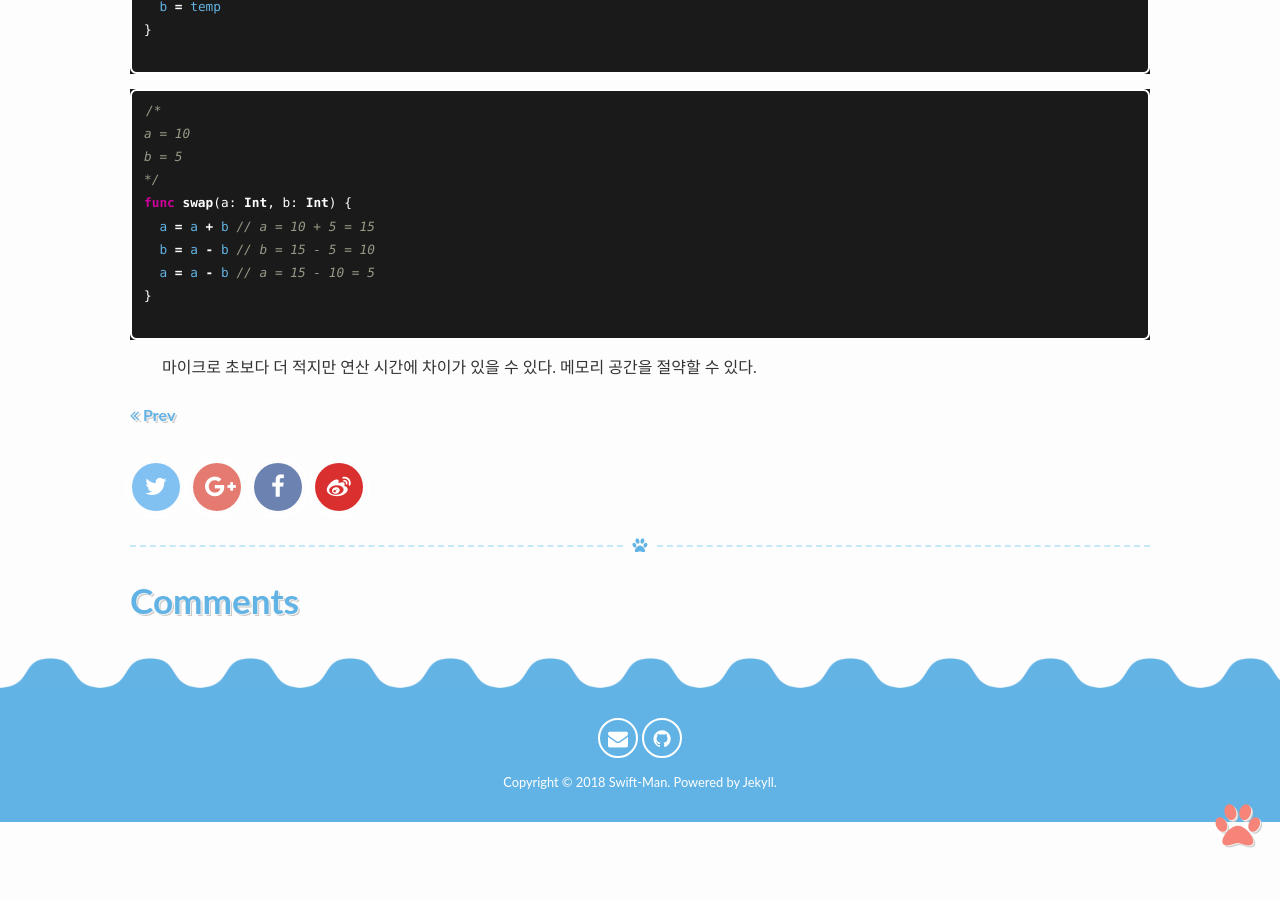
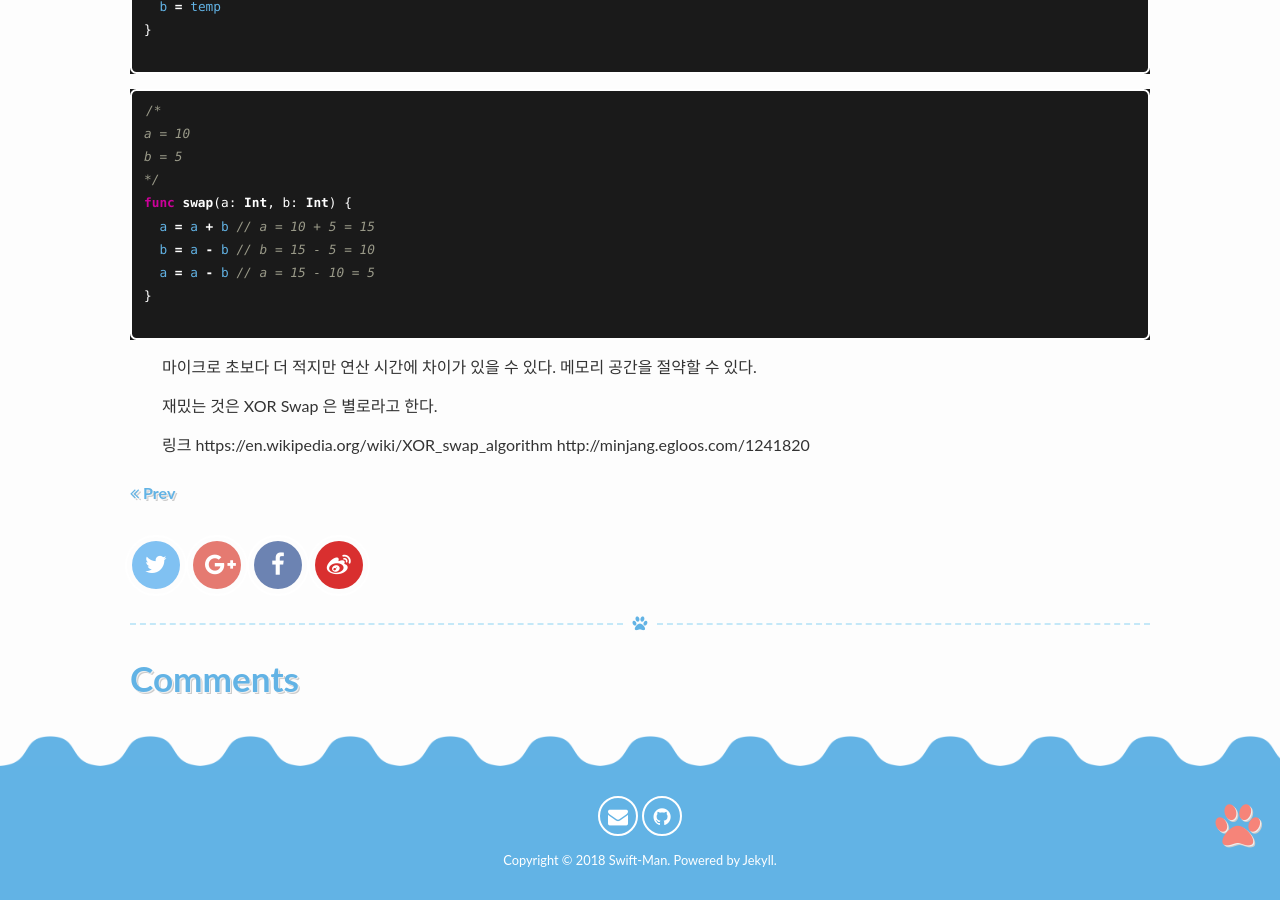
Before and after one commit to KimSeung-Jin/jiniopening.github.io, a Jekyll site: the page built from _posts/2018-05-15-NoStoredPropertySwap.md, in a window 1280 px wide and 900 px high, scrolled down 738 px. Built offline with Jekyll 4.4.1, drawn with Linux system fonts in a browser that asks for light colours; comment, search, counter and statistics services are not loaded.

Commit message:
Update 2018-05-15-NoStoredPropertySwap.md

```diff
--- a/_posts/2018-05-15-NoStoredPropertySwap.md
+++ b/_posts/2018-05-15-NoStoredPropertySwap.md
@@ -40,3 +40,11 @@ func swap(a: Int, b: Int) {
 
 마이크로 초보다 더 적지만 연산 시간에 차이가 있을 수 있다.
 메모리 공간을 절약할 수 있다.
+
+
+재밌는 것은
+XOR Swap 은 별로라고 한다.
+
+링크
+https://en.wikipedia.org/wiki/XOR_swap_algorithm
+http://minjang.egloos.com/1241820
```
